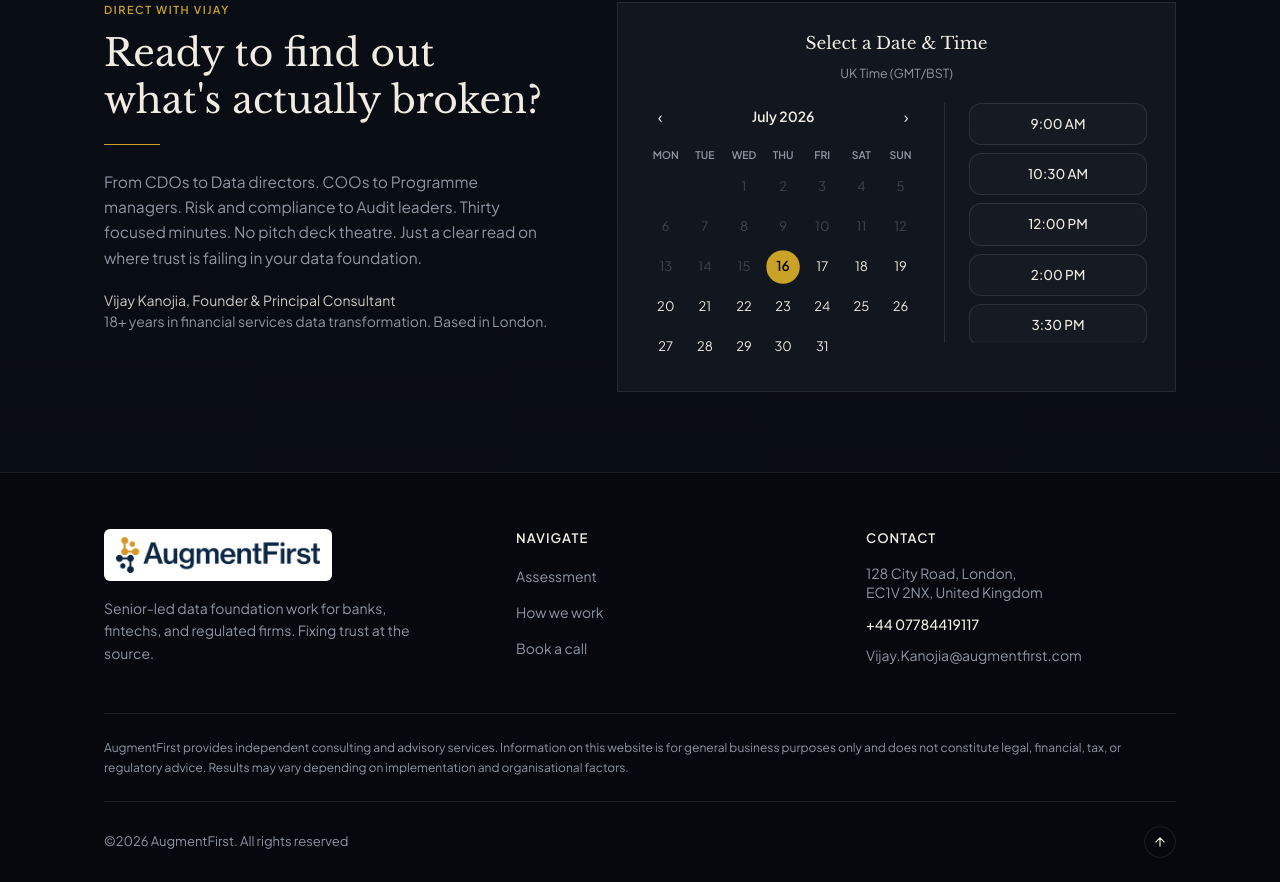
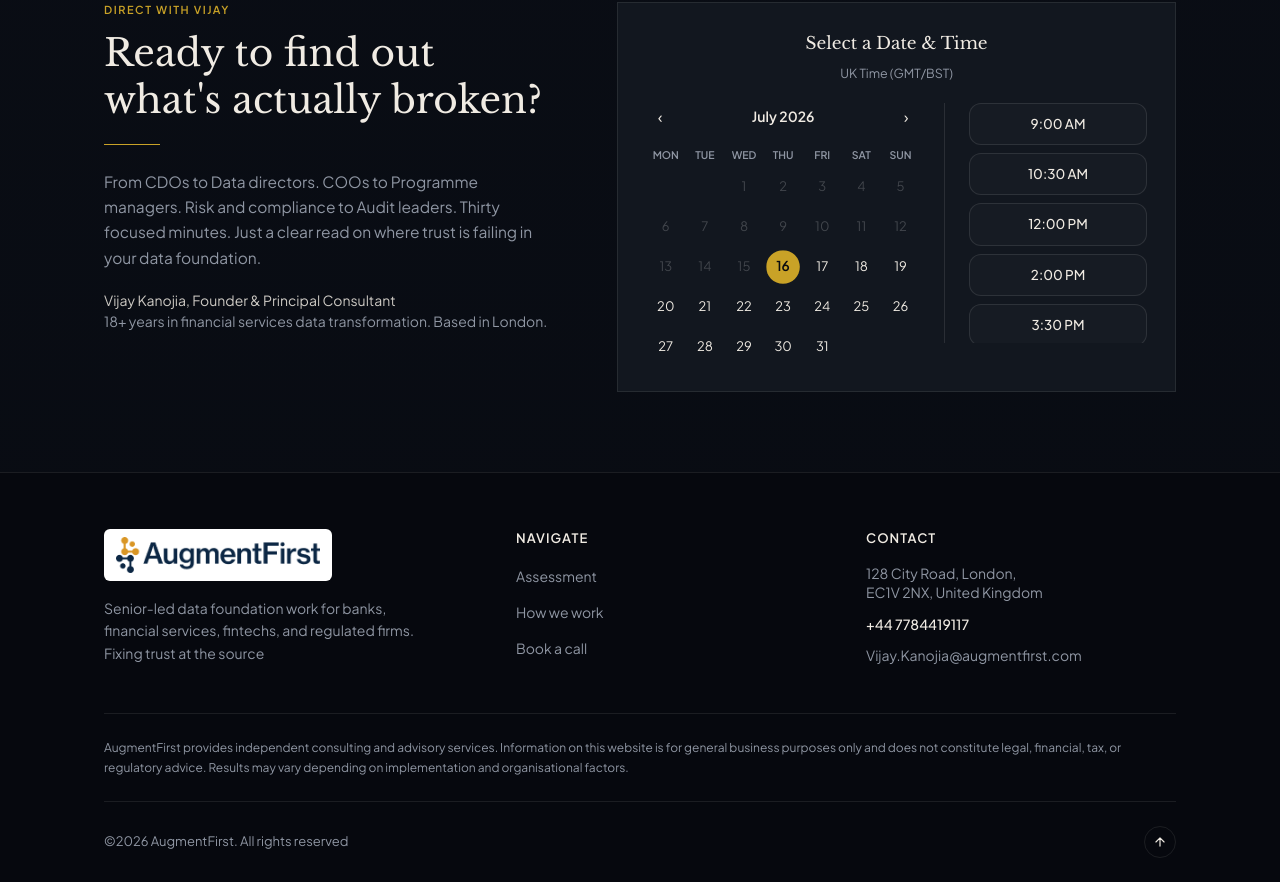
Before and after one commit to adsmagnify/Augmentfirst, a Next.js app: page / in a window 1280 px wide. Shown: the part 3560-4442 px from the top of the page. Built offline with nearby package versions, Linux system fonts and the light colour scheme.

Commit message:
more MORE content changes

```diff
--- a/app/components/Footer.tsx
+++ b/app/components/Footer.tsx
@@ -18,8 +18,8 @@
               <Logo />
             </div>
             <p className="mt-4 max-w-xs text-[14px] leading-relaxed text-[var(--color-muted)]">
-              Senior-led data foundation work for banks, fintechs, and regulated
-              firms. Fixing trust at the source.
+              Senior-led data foundation work for banks, financial services, fintechs, and regulated firms.
+              Fixing trust at the source
             </p>
           </div>
 
@@ -55,7 +55,7 @@
                 href="tel:+4407784419117"
                 className="block font-medium text-[var(--color-ink)] transition hover:text-[var(--color-brass)]"
               >
-                +44 07784419117
+                +44 7784419117
               </a>
               <a
                 href="mailto:Vijay.Kanojia@augmentfirst.com"
--- a/app/components/ScheduleSection.tsx
+++ b/app/components/ScheduleSection.tsx
@@ -15,8 +15,7 @@
             <div className="mt-5 h-px w-14 bg-[var(--color-brass)]" />
             <p className="mt-6 max-w-md text-[15.5px] leading-relaxed text-[var(--color-muted)]">
               From CDOs to Data directors. COOs to Programme managers. Risk and
-              compliance to Audit leaders. Thirty focused minutes. No pitch deck
-              theatre. Just a clear read on where trust is failing in your data
+              compliance to Audit leaders. Thirty focused minutes. Just a clear read on where trust is failing in your data
               foundation.
             </p>
             <p className="mt-5 text-[14px] text-[var(--color-ink)]/85">
```
